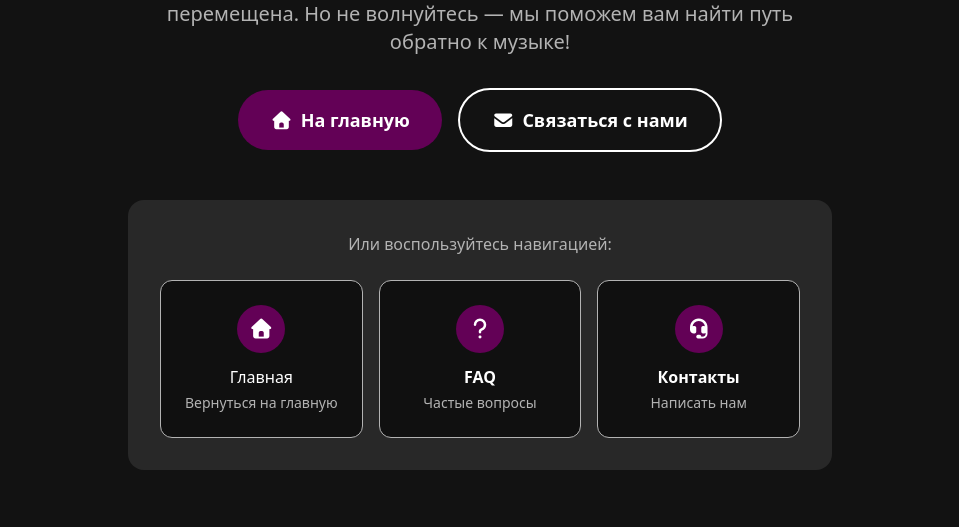
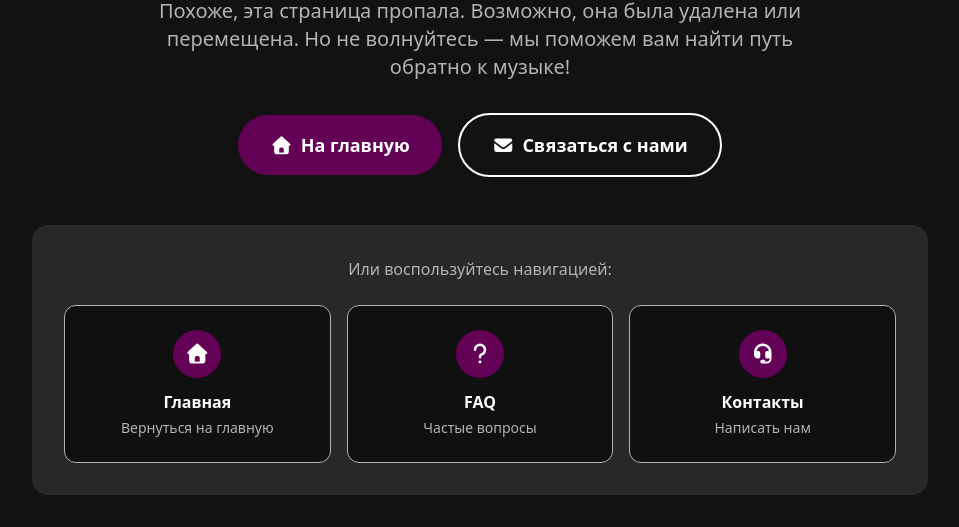
Before and after one commit to 2pacshampur22/Music-Streamer, a plain HTML site: page 404.html in a window 1280 px wide. Shown: the part 323-850 px from the top of the page, without its empty margins (160-1119 px from the left). Before the commit the page ends 800 px from the top, so only its background shows below. Drawn offline with nearby package versions, Linux system fonts and the light colour scheme.

Commit message:
fix: 404 adaptive design

```diff
--- a/404.html
+++ b/404.html
@@ -16,7 +16,7 @@
                         soundflow: {
                             violet: '#630156',
                             white: 'white',
-                            black: `#101010`,
+                            black: '#101010',
                             darkgray: '#121212',
                             gray: '#282828',
                             lightgray: '#b3b3b3',
@@ -27,68 +27,68 @@
         }
     </script>
 </head>
-<body class="bg-soundflow-darkgray text-white font-sans min-h-screen flex items-center justify-center px-6 relative overflow-hidden">
+<body class="bg-soundflow-darkgray text-white font-sans min-h-screen py-8 px-4 sm:px-6 relative overflow-x-hidden">
     <!-- Main Content -->
     <div class="relative z-10 max-w-4xl mx-auto text-center">
 
         <!-- 404 Text -->
-        <h1 class="md:text-[200px] font-bold mb-6 leading-none bg-gradient-to-r from-soundflow-violet to-sky-400 bg-clip-text text-transparent">
+        <h1 class="text-7xl sm:text-8xl md:text-9xl lg:text-[200px] font-bold mb-4 sm:mb-6 leading-none bg-gradient-to-r from-soundflow-violet to-sky-400 bg-clip-text text-transparent">
             404
         </h1>
 
         <!-- Heading -->
-        <h2 class="text-3xl md:text-5xl font-bold mb-4">
+        <h2 class="text-2xl sm:text-3xl md:text-4xl lg:text-5xl font-bold mb-3 sm:mb-4">
             Ой! Страница не найдена
         </h2>
 
         <!-- Description -->
-        <p class="text-lg md:text-xl text-soundflow-lightgray mb-8 max-w-2xl mx-auto">
+        <p class="text-base sm:text-lg md:text-xl text-soundflow-lightgray mb-6 sm:mb-8 max-w-2xl mx-auto">
             Похоже, эта страница пропала. Возможно, она была удалена или перемещена.
             Но не волнуйтесь — мы поможем вам найти путь обратно к музыке!
         </p>
 
         <!-- Action Buttons -->
-        <div class="flex flex-col sm:flex-row gap-4 justify-center items-center mb-12">
+        <div class="flex flex-col sm:flex-row gap-3 sm:gap-4 justify-center items-stretch sm:items-center mb-8 sm:mb-12">
             <a href="index.html"
-               class="inline-flex items-center gap-2 px-8 py-4 bg-soundflow-violet hover:bg-sky-500 text-soundflow-white font-bold text-lg rounded-full transition transform hover:scale-105 ">
+               class="inline-flex items-center justify-center gap-2 px-6 sm:px-8 py-3 sm:py-4 bg-soundflow-violet hover:bg-sky-500 text-soundflow-white font-bold text-base sm:text-lg rounded-full transition transform hover:scale-105">
                 <i class="fas fa-home"></i>
                 На главную
             </a>
             <a href="contacts.html"
-               class="inline-flex items-center gap-2 px-8 py-4 bg-transparent border-2 border-white hover:bg-white/10 font-bold text-white text-lg rounded-full">
+               class="inline-flex items-center justify-center gap-2 px-6 sm:px-8 py-3 sm:py-4 bg-transparent border-2 border-white hover:bg-white/10 font-bold text-white text-base sm:text-lg rounded-full">
                 <i class="fas fa-envelope"></i>
                 Связаться с нами
             </a>
         </div>
 
         <!-- Quick Navigation -->
-        <div class="bg-soundflow-gray rounded-2xl p-8 ">
-            <p class="text-soundflow-lightgray mb-6">Или воспользуйтесь навигацией:</p>
+        <div class="bg-soundflow-gray rounded-2xl p-4 sm:p-6 md:p-8">
+            <p class="text-soundflow-lightgray mb-4 sm:mb-6 text-sm sm:text-base">Или воспользуйтесь навигацией:</p>
 
-            <div class="grid sm:grid-cols-3 gap-4">
+            <div class="grid grid-cols-1 sm:grid-cols-3 gap-3 sm:gap-4">
 
-                <a href="index.html" class="group bg-soundflow-black border border-soundflow-lightgray hover:bg-transparent rounded-xl p-6">
-                    <div class="w-12 h-12 bg-soundflow-violet rounded-full flex items-center justify-center mb-3 mx-auto group-hover:scale-110 transition-transform ">
-                        <i class="fas fa-home text-soundflow-white text-xl"></i>
+                <a href="index.html" class="group bg-soundflow-black border border-soundflow-lightgray hover:bg-transparent rounded-xl p-4 sm:p-6 transition">
+                    <div class="w-10 h-10 sm:w-12 sm:h-12 bg-soundflow-violet rounded-full flex items-center justify-center mb-2 sm:mb-3 mx-auto group-hover:scale-110 transition-transform">
+                        <i class="fas fa-home text-soundflow-white text-lg sm:text-xl"></i>
                     </div>
-                    <h3 class="mb-1">Главная</h3>
-                    <p class="text-sm text-soundflow-lightgray">Вернуться на главную</p>
+                    <h3 class="mb-1 text-sm sm:text-base font-semibold">Главная</h3>
+                    <p class="text-xs sm:text-sm text-soundflow-lightgray">Вернуться на главную</p>
                 </a>
 
-                <a href="faq.html" class="group bg-soundflow-black border border-soundflow-lightgray hover:bg-transparent rounded-xl p-6">
-                    <div class="w-12 h-12 bg-soundflow-violet rounded-full flex items-center justify-center mb-3 mx-auto group-hover:scale-110 transition-transform">
-                        <i class="fas fa-question text-soundflow-white text-xl"></i>
+                <a href="faq.html" class="group bg-soundflow-black border border-soundflow-lightgray hover:bg-transparent rounded-xl p-4 sm:p-6 transition">
+                    <div class="w-10 h-10 sm:w-12 sm:h-12 bg-soundflow-violet rounded-full flex items-center justify-center mb-2 sm:mb-3 mx-auto group-hover:scale-110 transition-transform">
+                        <i class="fas fa-question text-soundflow-white text-lg sm:text-xl"></i>
                     </div>
-                    <h3 class="font-semibold mb-1">FAQ</h3>
-                    <p class="text-sm text-soundflow-lightgray">Частые вопросы</p>
+                    <h3 class="font-semibold mb-1 text-sm sm:text-base">FAQ</h3>
+                    <p class="text-xs sm:text-sm text-soundflow-lightgray">Частые вопросы</p>
                 </a>
 
-                <a href="contacts.html" class="group bg-soundflow-black border border-soundflow-lightgray hover:bg-transparent rounded-xl p-6">
-                    <div class="w-12 h-12 bg-soundflow-violet rounded-full flex items-center justify-center mb-3 mx-auto group-hover:scale-110 transition-transform">
-                        <i class="fas fa-headset text-soundflow-white text-xl"></i>
+                <a href="contacts.html" class="group bg-soundflow-black border border-soundflow-lightgray hover:bg-transparent rounded-xl p-4 sm:p-6 transition">
+                    <div class="w-10 h-10 sm:w-12 sm:h-12 bg-soundflow-violet rounded-full flex items-center justify-center mb-2 sm:mb-3 mx-auto group-hover:scale-110 transition-transform">
+                        <i class="fas fa-headset text-soundflow-white text-lg sm:text-xl"></i>
                     </div>
-                    <h3 class="font-semibold mb-1">Контакты</h3>
-                    <p class="text-sm text-soundflow-lightgray">Написать нам</p>
+                    <h3 class="font-semibold mb-1 text-sm sm:text-base">Контакты</h3>
+                    <p class="text-xs sm:text-sm text-soundflow-lightgray">Написать нам</p>
                 </a>
             </div>
         </div>
```
